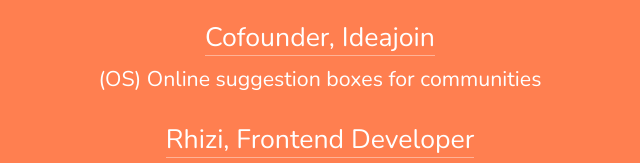
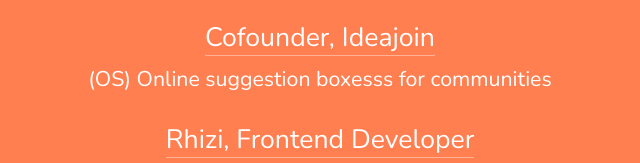
Before and after one commit to davidfurlong/davidfurlong.github.io, a plain HTML site: page index.html in a window 1280 px wide. Shown: the part 1150-1313 px from the top of the page, 320-960 px from the left. Drawn offline with nearby package versions, Linux system fonts and the light colour scheme.

Commit message:
change some text

```diff
--- a/index.html
+++ b/index.html
@@ -95,7 +95,7 @@
         </li>
         <li>
             <span>Cofounder, Ideajoin</span><br/>
-            <small>(OS) Online suggestion boxes for communities</small>
+            <small>(OS) Online suggestion boxesss for communities</small>
         </li>
         <li>
             <span>Rhizi, Frontend Developer</span><br>
```
